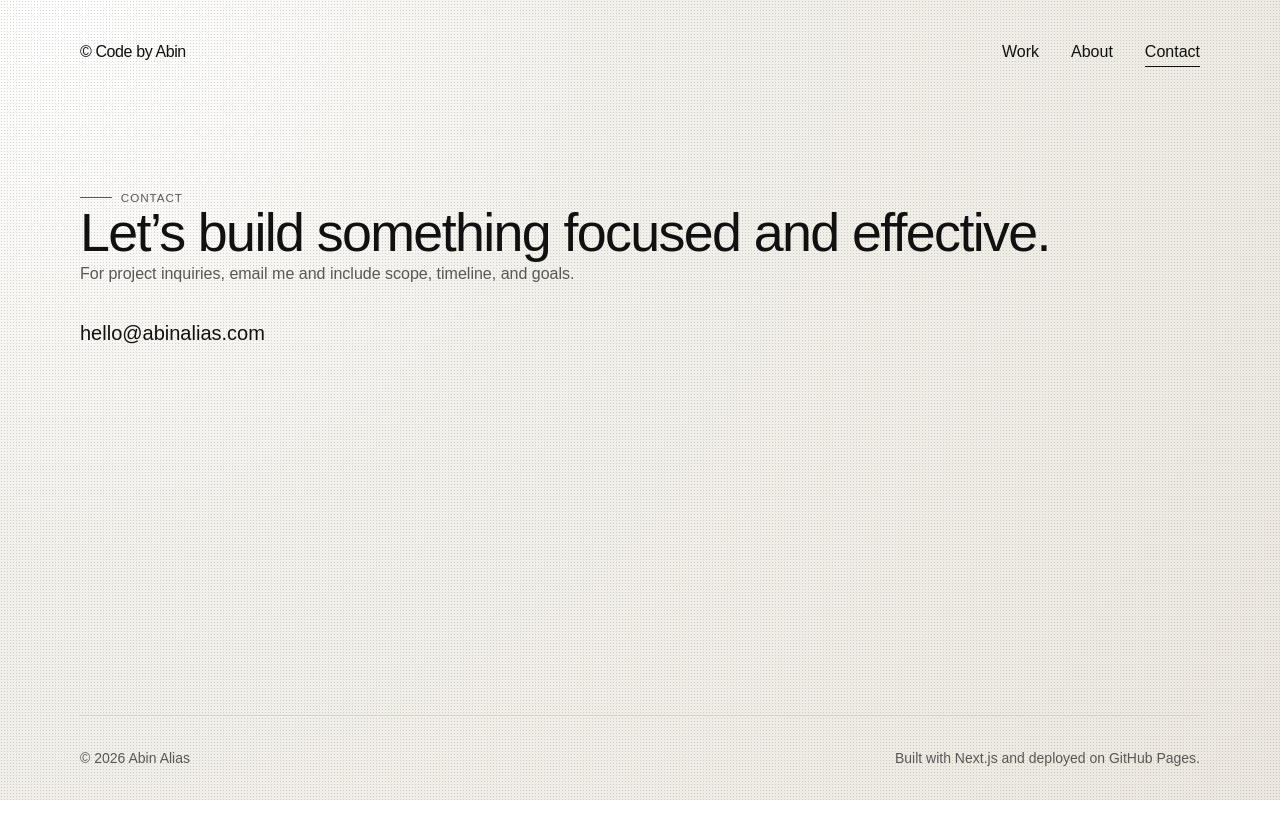
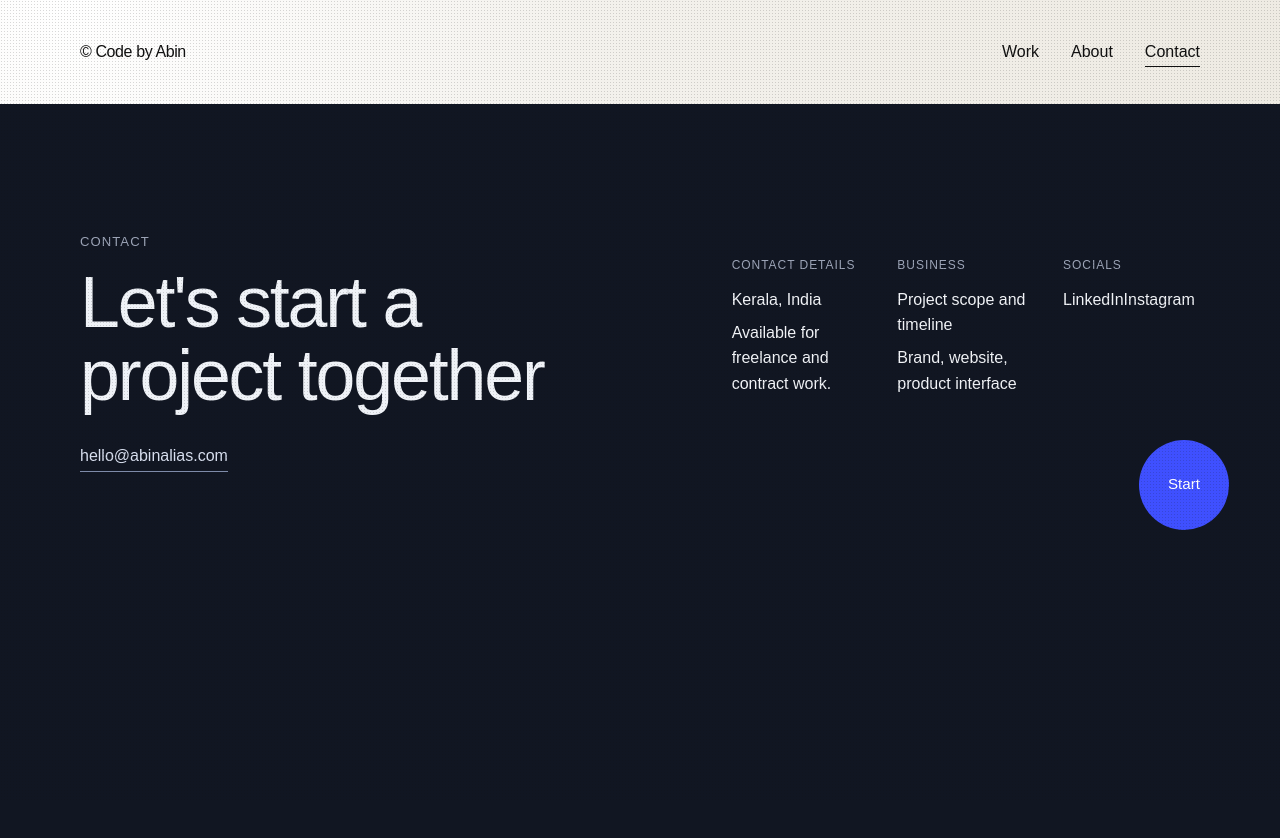
Before and after one commit to abinalyas/abinalias-portfolio, a Next.js app: page /contact in a window 1280 px wide. Shown: the top 838 px of the page. Before the commit the page ends 800 px from the top, so only its background shows below. Built offline with nearby package versions, Linux system fonts and the light colour scheme.

Commit message:
Rebuild contact page to reference-style dark layout

```diff
--- a/app/contact/page.tsx
+++ b/app/contact/page.tsx
@@ -1,18 +1,44 @@
 export default function ContactPage() {
   return (
-    <section className="section container">
-      <span className="kicker" data-page-kicker>
-        Contact
-      </span>
-      <h1 className="title-md mt-6" data-page-title>
-        Let’s build something focused and effective.
-      </h1>
-      <p className="body-md mt-6" data-page-body>
-        For project inquiries, email me and include scope, timeline, and goals.
-      </p>
-      <a href="mailto:hello@abinalias.com" className="nav-link mt-8 inline-block text-xl font-medium" data-page-body>
-        hello@abinalias.com
-      </a>
+    <section className="contact-page" data-page-body>
+      <div className="container contact-page-grid">
+        <div>
+          <p className="contact-page-kicker" data-page-kicker>
+            Contact
+          </p>
+          <h1 className="contact-page-title" data-page-title>
+            Let&apos;s start a project together
+          </h1>
+          <a href="mailto:hello@abinalias.com" className="contact-page-mail">
+            hello@abinalias.com
+          </a>
+        </div>
+
+        <div className="contact-page-cols">
+          <div>
+            <h4>Contact Details</h4>
+            <p>Kerala, India</p>
+            <p>Available for freelance and contract work.</p>
+          </div>
+          <div>
+            <h4>Business</h4>
+            <p>Project scope and timeline</p>
+            <p>Brand, website, product interface</p>
+          </div>
+          <div>
+            <h4>Socials</h4>
+            <a href="https://www.linkedin.com/in/abinalias/" target="_blank" rel="noreferrer">
+              LinkedIn
+            </a>
+            <a href="https://www.instagram.com/abin_lissy_alias/" target="_blank" rel="noreferrer">
+              Instagram
+            </a>
+          </div>
+        </div>
+      </div>
+      <div className="contact-page-orb" aria-hidden="true">
+        Start
+      </div>
     </section>
   );
 }
--- a/app/globals.css
+++ b/app/globals.css
@@ -690,6 +690,83 @@ main {
   color: #f1f3f7;
 }
 
+.contact-page {
+  position: relative;
+  min-height: 100svh;
+  background: #111622;
+  color: #eff2f7;
+  padding: clamp(7rem, 10vw, 10rem) 0 clamp(4rem, 7vw, 7rem);
+  overflow: hidden;
+}
+
+.contact-page-grid {
+  display: grid;
+  grid-template-columns: minmax(0, 1.2fr) minmax(0, 1fr);
+  gap: clamp(2.5rem, 7vw, 8rem);
+}
+
+.contact-page-kicker {
+  margin: 0;
+  text-transform: uppercase;
+  letter-spacing: 0.08em;
+  font-size: 0.82rem;
+  color: #9da5b8;
+}
+
+.contact-page-title {
+  margin: 0.9rem 0 0;
+  max-width: 12ch;
+  font-family: "Clash Grotesk", "Space Grotesk", sans-serif;
+  font-size: clamp(2.2rem, 5.6vw, 6rem);
+  letter-spacing: -0.03em;
+  line-height: 1.02;
+}
+
+.contact-page-mail {
+  display: inline-block;
+  margin-top: 2rem;
+  color: #d8dfef;
+  border-bottom: 1px solid #7e8ba9;
+  padding-bottom: 0.18rem;
+}
+
+.contact-page-cols {
+  display: grid;
+  grid-template-columns: repeat(3, minmax(0, 1fr));
+  gap: 1.8rem;
+  align-content: start;
+  padding-top: clamp(0rem, 3vw, 1.5rem);
+}
+
+.contact-page-cols h4 {
+  margin: 0 0 0.8rem;
+  text-transform: uppercase;
+  letter-spacing: 0.08em;
+  color: #9da5b8;
+  font-size: 0.75rem;
+}
+
+.contact-page-cols p,
+.contact-page-cols a {
+  margin: 0.45rem 0;
+  color: #f1f3f7;
+  line-height: 1.6;
+}
+
+.contact-page-orb {
+  position: absolute;
+  right: clamp(1.2rem, 4vw, 4rem);
+  top: 42%;
+  width: clamp(4.7rem, 7vw, 6.2rem);
+  aspect-ratio: 1 / 1;
+  border-radius: 999px;
+  background: #3f50ff;
+  color: #fff;
+  display: grid;
+  place-items: center;
+  font-size: 0.95rem;
+}
+
 .kicker {
   display: inline-flex;
   align-items: center;
@@ -896,6 +973,19 @@ main {
   .contact-dark-grid {
     grid-template-columns: 1fr;
   }
+
+  .contact-page-grid {
+    grid-template-columns: 1fr;
+  }
+
+  .contact-page-cols {
+    grid-template-columns: 1fr;
+  }
+
+  .contact-page-orb {
+    top: auto;
+    bottom: 2rem;
+  }
 }
 
 @keyframes landing-marquee {
--- a/components/footer.tsx
+++ b/components/footer.tsx
@@ -4,7 +4,7 @@ import { usePathname } from 'next/navigation';
 
 export function Footer() {
   const pathname = usePathname();
-  if (pathname === '/' || pathname === '/about') {
+  if (pathname === '/' || pathname === '/about' || pathname === '/contact') {
     return null;
   }
 
```
